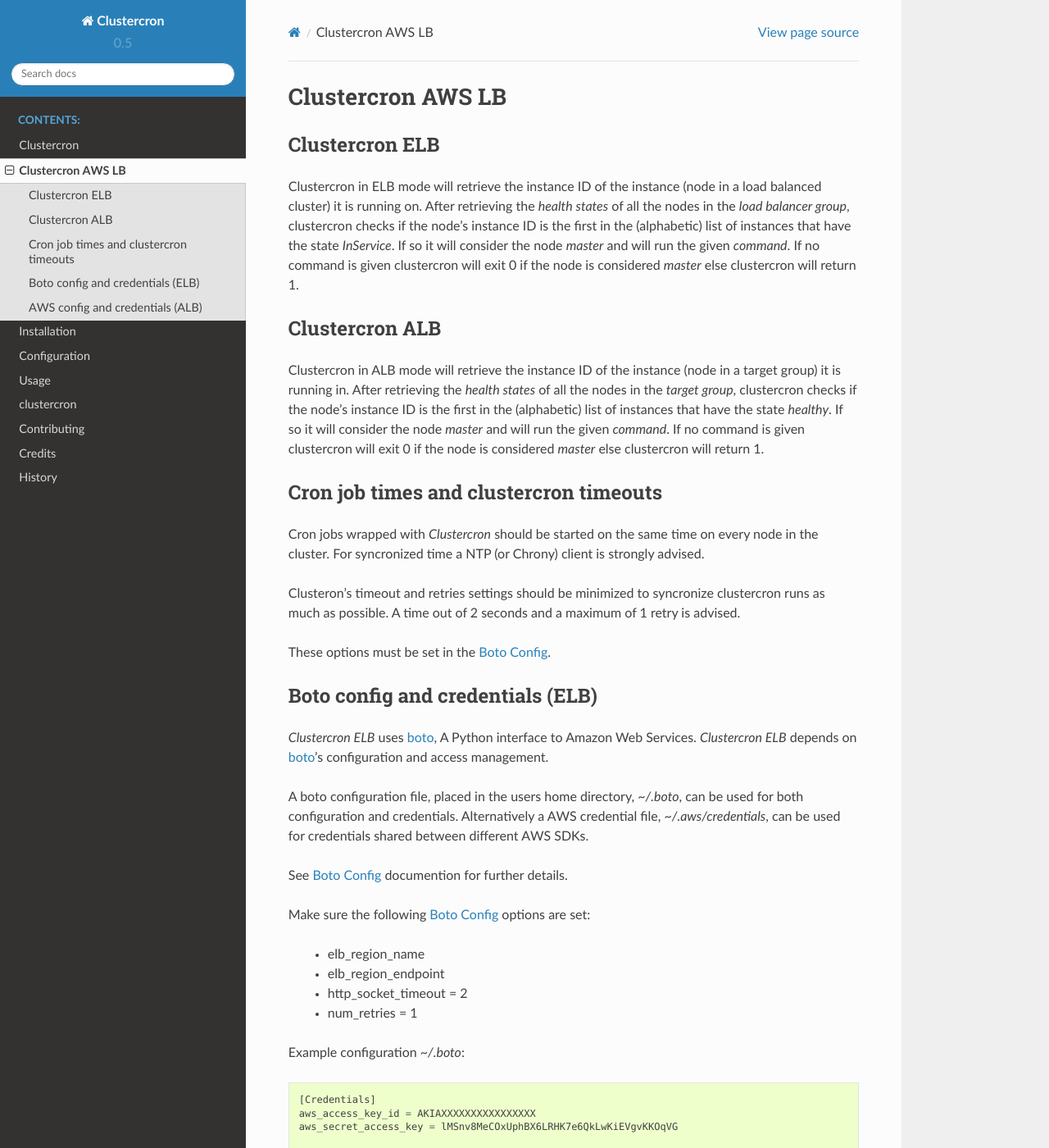
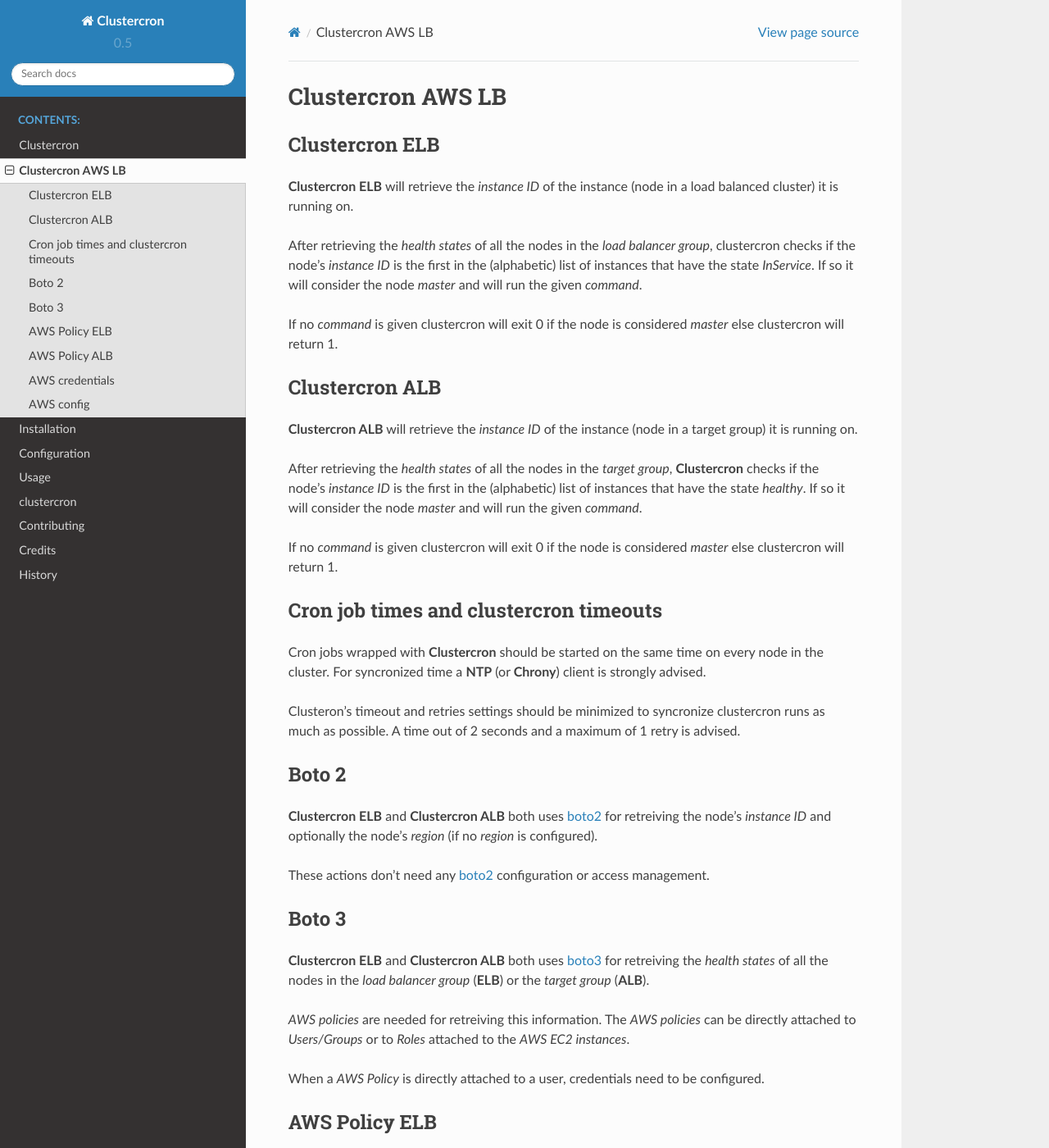
Before and after one commit to maartenq/clustercron, a Sphinx documentation site: the page built from docs/elb_alb.rst, in a window 1280 px wide and 1400 px high. Shown: the whole window at 82% size. Built offline with Sphinx 7.4.7 and the Read the Docs theme 2.0.0, drawn with Linux system fonts in a browser that asks for light colours; some of the changed text lies outside the part shown.

Commit message:
update docs

```diff
--- a/docs/elb_alb.rst
+++ b/docs/elb_alb.rst
@@ -6,81 +6,75 @@
 Clustercron ELB
 ---------------
 
-Clustercron in ELB mode will retrieve the instance ID of the instance (node in
-a load balanced cluster) it is running on. After retrieving the *health states*
-of all the nodes in the *load balancer group*, clustercron checks if the node's
-instance ID is the first in the (alphabetic) list of instances that have the
-state *InService*. If so it will consider the node *master* and will run the
-given *command*. If no command is given clustercron will exit 0 if the node is
+**Clustercron ELB**  will retrieve the *instance ID* of the instance (node
+in a load balanced cluster) it is running on.
+
+After retrieving the *health states* of all the nodes in the *load balancer
+group*, clustercron checks if the node's *instance ID* is the first in the
+(alphabetic) list of instances that have the state *InService*. If so it will
+consider the node *master* and will run the given *command*.
+
+If no *command* is given clustercron will exit 0 if the node is
 considered *master* else clustercron will return 1.
 
 
 Clustercron ALB
 ---------------
 
-Clustercron in ALB mode will retrieve the instance ID of the instance (node in
-a target group) it is running in. After retrieving the *health states* of all
-the nodes in the *target group*, clustercron checks if the node's instance ID
-is the first in the (alphabetic) list of instances that have the state
-*healthy*.  If so it will consider the node *master* and will run the given
-*command*. If no command is given clustercron will exit 0 if the node is
+**Clustercron ALB** will retrieve the *instance ID* of the instance (node
+in a target group) it is running on.
+
+After retrieving the *health states* of all the nodes in the *target group*,
+**Clustercron** checks if the node's *instance ID* is the first in the
+(alphabetic) list of instances that have the state *healthy*. If so it will
+consider the node *master* and will run the given *command*.
+
+If no *command* is given clustercron will exit 0 if the node is
 considered *master* else clustercron will return 1.
 
 
 Cron job times and clustercron timeouts
 ---------------------------------------
 
-Cron jobs wrapped with *Clustercron* should be started on the same time on
-every node in the cluster. For syncronized time a NTP (or Chrony) client is
-strongly advised.
+Cron jobs wrapped with **Clustercron** should be started on the same time on
+every node in the cluster. For syncronized time a **NTP** (or **Chrony**)
+client is strongly advised.
 
 Clusteron's timeout and retries settings should be minimized to syncronize
 clustercron runs as much as possible. A time out of 2 seconds and a maximum of
 1 retry is advised.
 
-These options must be set in the `Boto Config`_.
+
+Boto 2
+------
+
+**Clustercron ELB** and **Clustercron ALB** both uses boto2_ for retreiving the
+node's *instance ID* and optionally the node's *region* (if no *region* is
+configured).
+
+These actions don't need any boto2_ configuration or access management.
 
 
-Boto config and credentials (ELB)
----------------------------------
+Boto 3
+------
 
-*Clustercron ELB* uses boto_, A Python interface to Amazon Web Services.
-*Clustercron ELB* depends on boto_'s configuration and access management.
+**Clustercron ELB** and **Clustercron ALB** both uses boto3_ for retreiving the
+*health states* of all the nodes in the *load balancer group* (**ELB**) or the
+*target group* (**ALB**).
 
-A boto configuration file, placed in the users home directory, `~/.boto`, can
-be used for both configuration and credentials.  Alternatively a AWS credential
-file, `~/.aws/credentials`, can be used for credentials shared between
-different AWS SDKs.
+*AWS policies* are needed for retreiving this information. The *AWS policies*
+can be directly attached to *Users/Groups* or to *Roles* attached to the *AWS
+EC2 instances*.
 
-See `Boto Config`_ documention for further details.
-
-Make sure the following `Boto Config`_ options are set:
-
-    * elb_region_name
-
-    * elb_region_endpoint
-
-    * http_socket_timeout = 2
-
-    * num_retries = 1
+When a *AWS Policy* is directly attached to a user, credentials need to be
+configured.
 
 
-Example configuration `~/.boto`::
+AWS Policy ELB
+--------------
 
-    [Credentials]
-    aws_access_key_id = AKIAXXXXXXXXXXXXXXXX
-    aws_secret_access_key = lMSnv8MeCOxUphBX6LRHK7e6QkLwKiEVgvKKOqVG
-
-    [Boto]
-    elb_region_name = eu-west-1
-    elb_region_endpoint = elasticloadbalancing.eu-west-1.amazonaws.com
-    http_socket_timeout = 2
-    num_retries = 1
-
-
-The user for checking the AWS load balancers has to have the following read rights.
-
-example AWS policy::
+The user (or role) for checking the AWS **Load Balancer Groups** has to have
+the following read rights::
 
   {
       "Version": "2012-10-17",
@@ -101,24 +95,11 @@
   }
 
 
-AWS config and credentials (ALB)
----------------------------------
-
-*Clustercron ALB* uses boto3_, which is a new version of the boto library based
-on botocore_. *Clustercron ALB* just can do with AWS credential file,
-`~/.aws/credentials`, and AWS configuration file, `~/.aws/config`.
-*Clustercron ALB* needs a **AWS region** to be set as a minimal configuration
-
-Example configuration `~/.aws/config`::
-
-  [default]
-  region = eu-west-1
-
+AWS Policy ALB
+--------------
 
 The user (or role) for checking the AWS **Target Groups** has to have the
-following read rights.
-
-example AWS policy::
+following read rights::
 
   {
       "Version": "2012-10-17",
@@ -135,7 +116,29 @@
   }
 
 
-.. _boto: http://boto.cloudhackers.com/en/latest/
+AWS credentials
+---------------
+
+When *AWS policies* are directly attached to a user, credentials  be
+configured in the `~/.aws/credentials` file.
+
+When *AWS policies* are attached to *AWS Roles* there is no need for this
+configuration.
+
+
+AWS config
+----------
+
+When no *region* is configured **Clustercfron ELB** and **Clustercron ALB**
+will get the **AWS region** of the instance it is running on (using
+*instance_metadata*). If a *region* is configured, it will use the configured
+*region*.
+
+Example configuration `~/.aws/config`::
+
+  [default]
+  region = eu-west-1
+
+
+.. _boto2: http://boto.cloudhackers.com/en/latest/
 .. _boto3: https://boto3.amazonaws.com/v1/documentation/api/latest/index.html
-.. _botocore: https://github.com/boto/botocore
-.. _Boto Config: http://boto.readthedocs.org/en/latest/boto_config_tut.html
```
Also changed, not shown: docs/installation.rst (+0 -12 lines).
